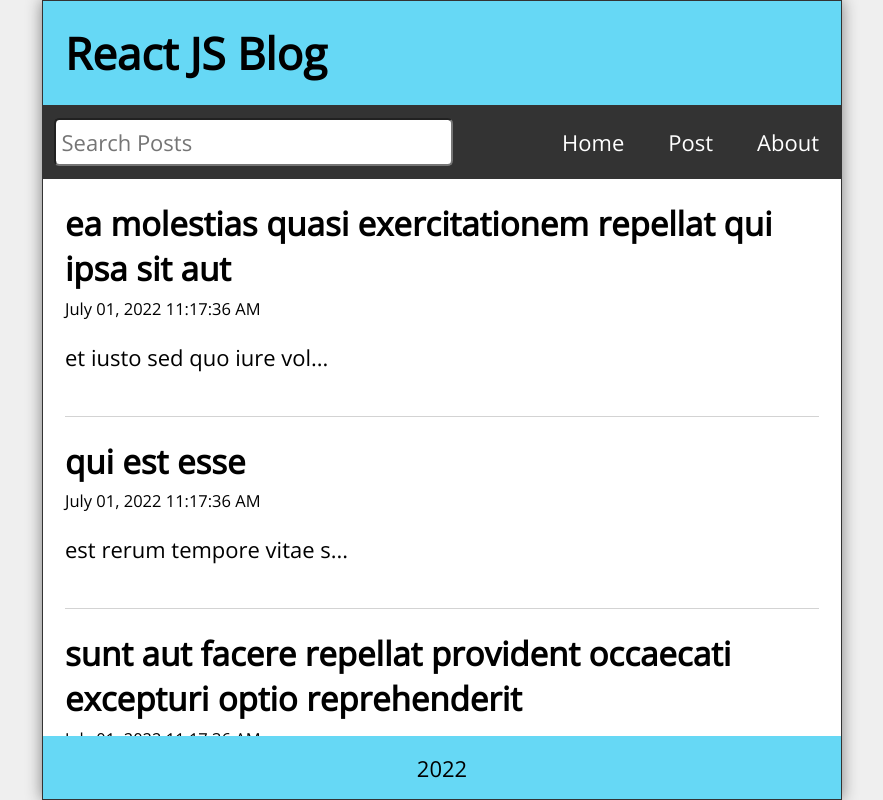
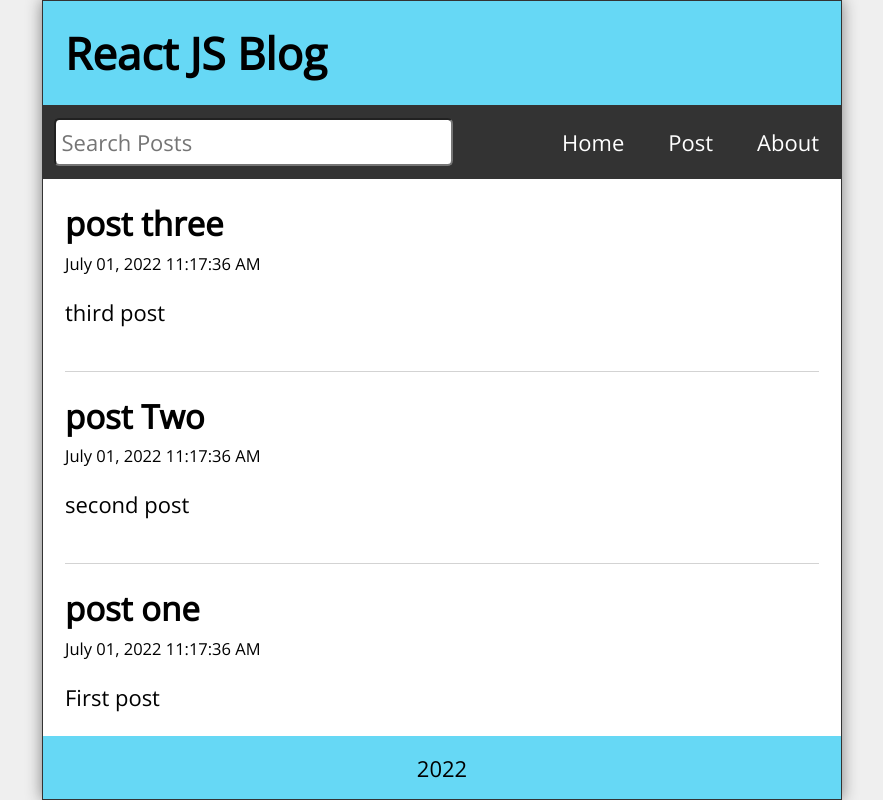
Before and after one commit to tahany777/react-router, a React (Create React App) app: page / in a window 1280 px wide. Shown: the whole page, without its empty margins (198-1081 px from the left). Built offline with nearby package versions, Linux system fonts and the light colour scheme.

Commit message:
edit data

```diff
--- a/src/App.js
+++ b/src/App.js
@@ -14,21 +14,21 @@ function App() {
     {
       id: 1,
       title:
-        "sunt aut facere repellat provident occaecati excepturi optio reprehenderit",
+        "post one",
       datetime: "July 01, 2022 11:17:36 AM",
-      body: "quia et suscipit\nsuscipit recusandae consequuntur expedita et cum\nreprehenderit molestiae ut ut quas totam\nnostrum rerum est autem sunt rem eveniet architecto",
+      body: "First post",
     },
     {
       id: 2,
-      title: "qui est esse",
+      title: "post Two",
       datetime: "July 01, 2022 11:17:36 AM",
-      body: "est rerum tempore vitae\nsequi sint nihil reprehenderit dolor beatae ea dolores neque\nfugiat blanditiis voluptate porro vel nihil molestiae ut reiciendis\nqui aperiam non debitis possimus qui neque nisi nulla",
+      body: "second post",
     },
     {
       id: 3,
-      title: "ea molestias quasi exercitationem repellat qui ipsa sit aut",
+      title: "post three",
       datetime: "July 01, 2022 11:17:36 AM",
-      body: "et iusto sed quo iure\nvoluptatem occaecati omnis eligendi aut ad\nvoluptatem doloribus vel accusantium quis pariatur\nmolestiae porro eius odio et labore et velit aut",
+      body: "third post",
     },
   ]);
   const [search, setSearch] = useState("");
```
